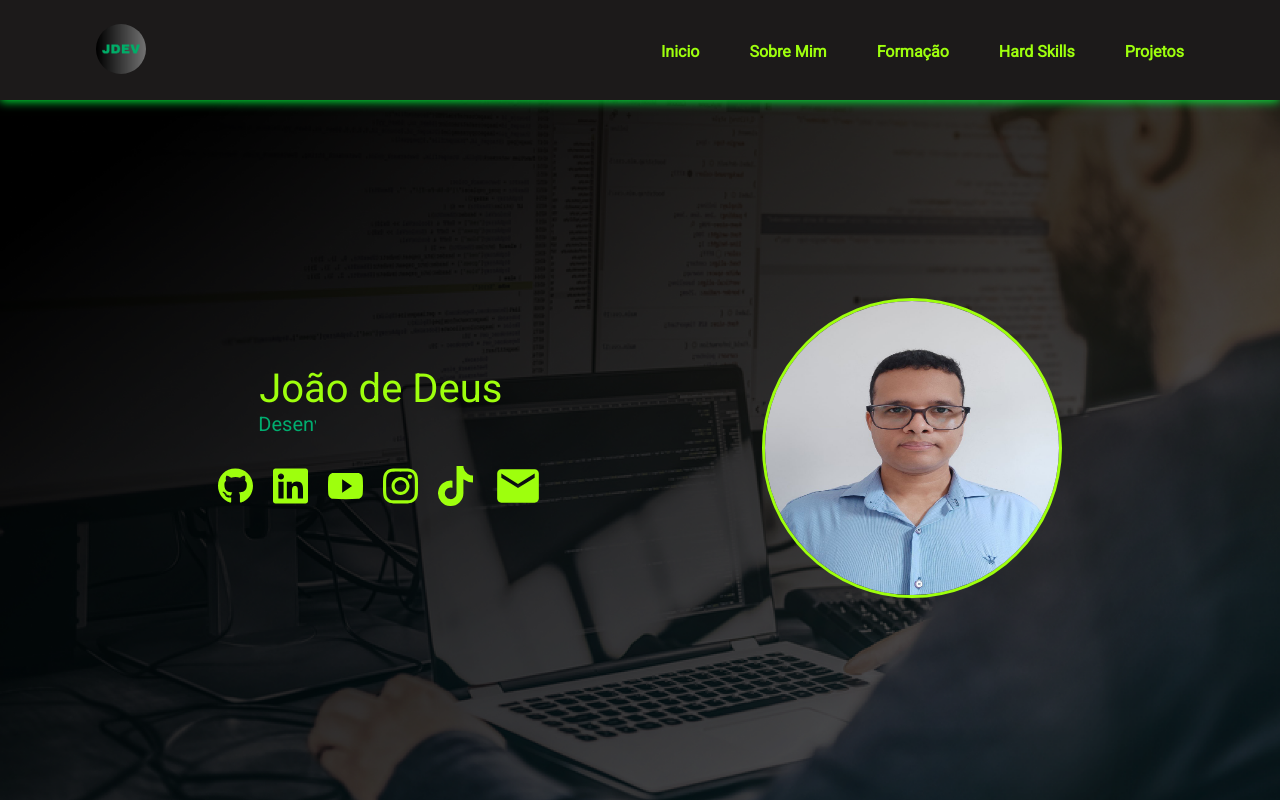
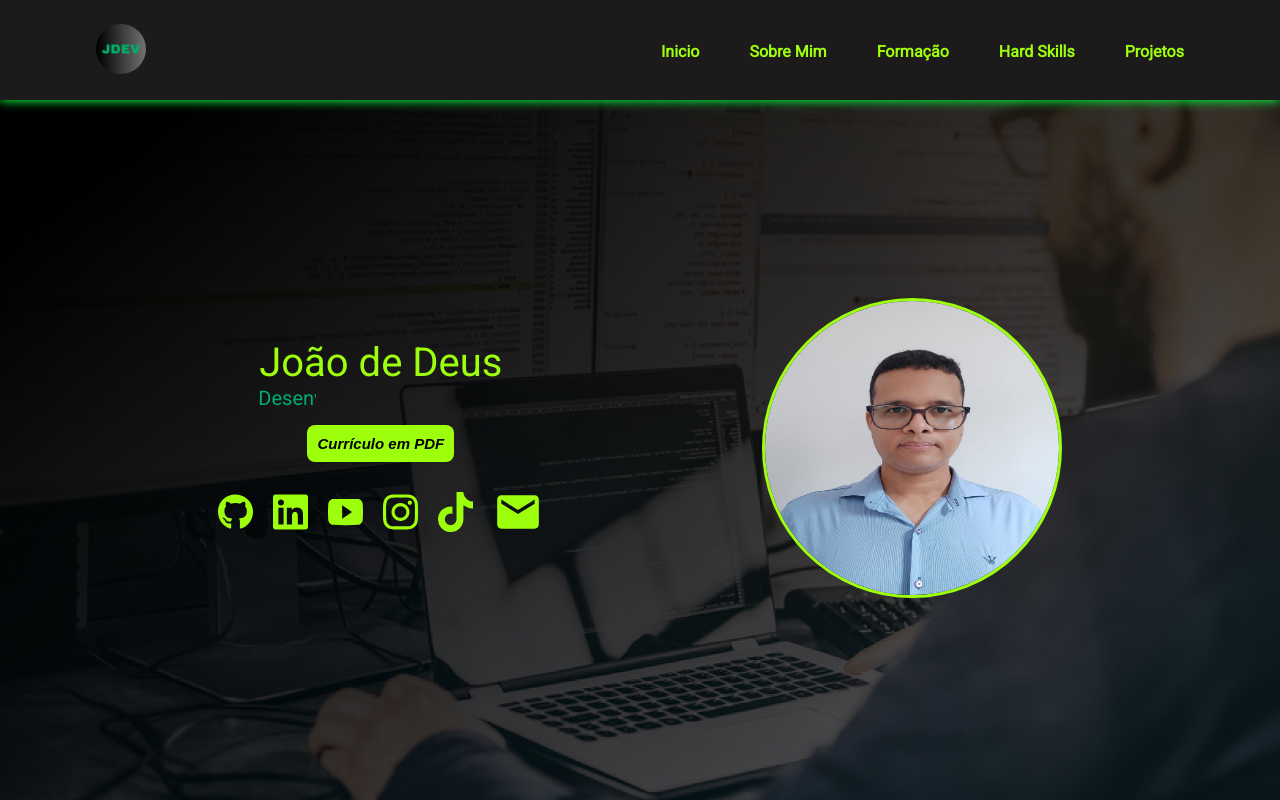
Before and after one commit to joaodedeusrsfilho/meu-portfolio, a React (Vite) app: page / in a window 1280 px wide. Shown: the top 800 px of the page. Built offline with nearby package versions, Linux system fonts and the light colour scheme.

Commit message:
add file

```diff
--- a/src/Componentes/Section1/index.jsx
+++ b/src/Componentes/Section1/index.jsx
@@ -18,6 +18,10 @@ const Section1 = () => {
                     <p >João de Deus</p>
 
                     <p className='efeitoDigitacao' style={{ color: '#00AD6F' }}>Desenvolvedor Front-End</p>
+
+                    <a href="http://localhost:5173/arquivos/curriculo.pdf "ownload="João de Deus - FrontEnd" type='application/pdf'>
+                        <button className='curriculo'>Currículo em PDF</button>
+                    </a>
 
                     <div className='icones'>
 
--- a/src/Componentes/Section1/style.css
+++ b/src/Componentes/Section1/style.css
@@ -99,3 +99,17 @@
     width: 300px;
     height: 300px;
 }
+
+.curriculo{
+    padding: 10px 10px;
+    border-radius: 8px;
+    background-color: #9EFF0D;
+    font-size: 15px;
+    font-weight: bold;
+    font-style: italic;
+    border: 0;
+}
+
+.curriculo:hover{
+    transform: scale(1.1);
+}
```
Also changed, not shown: 1 other file (tests, documents, lock files or other folders).
